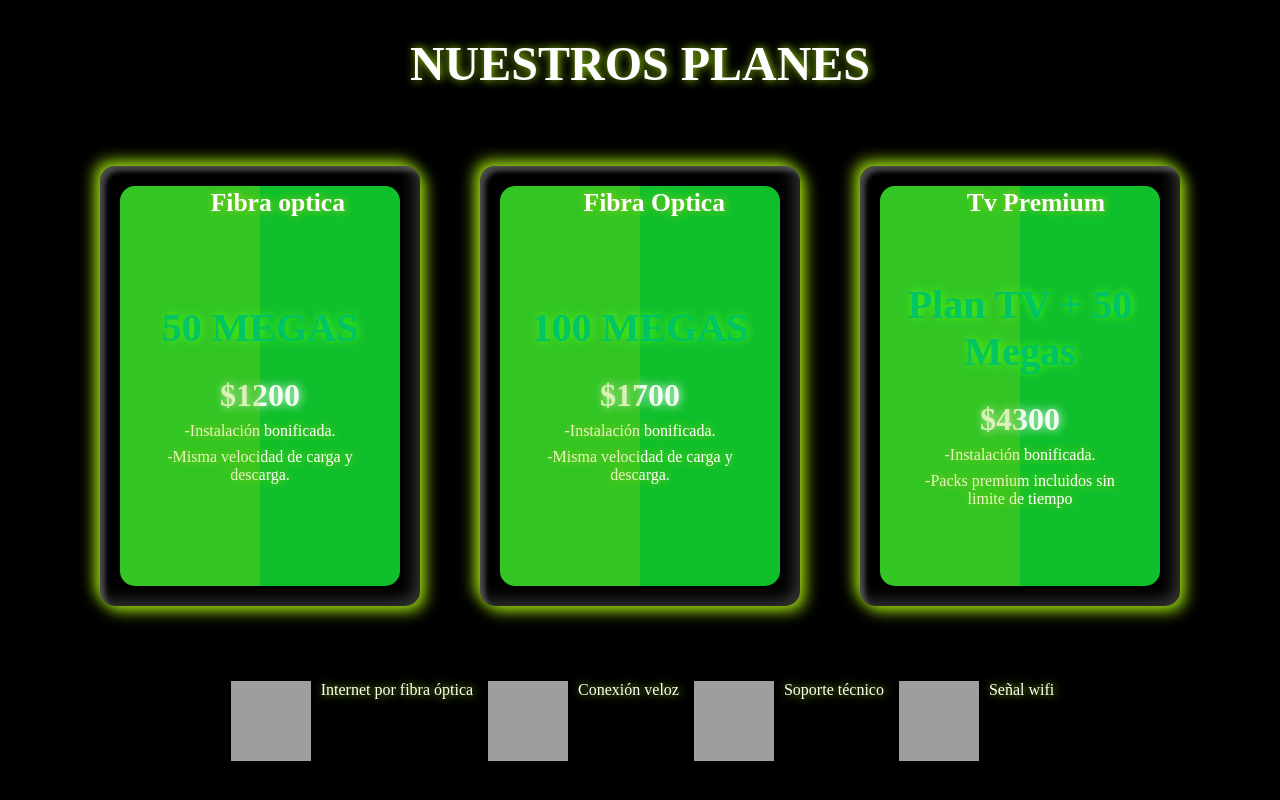
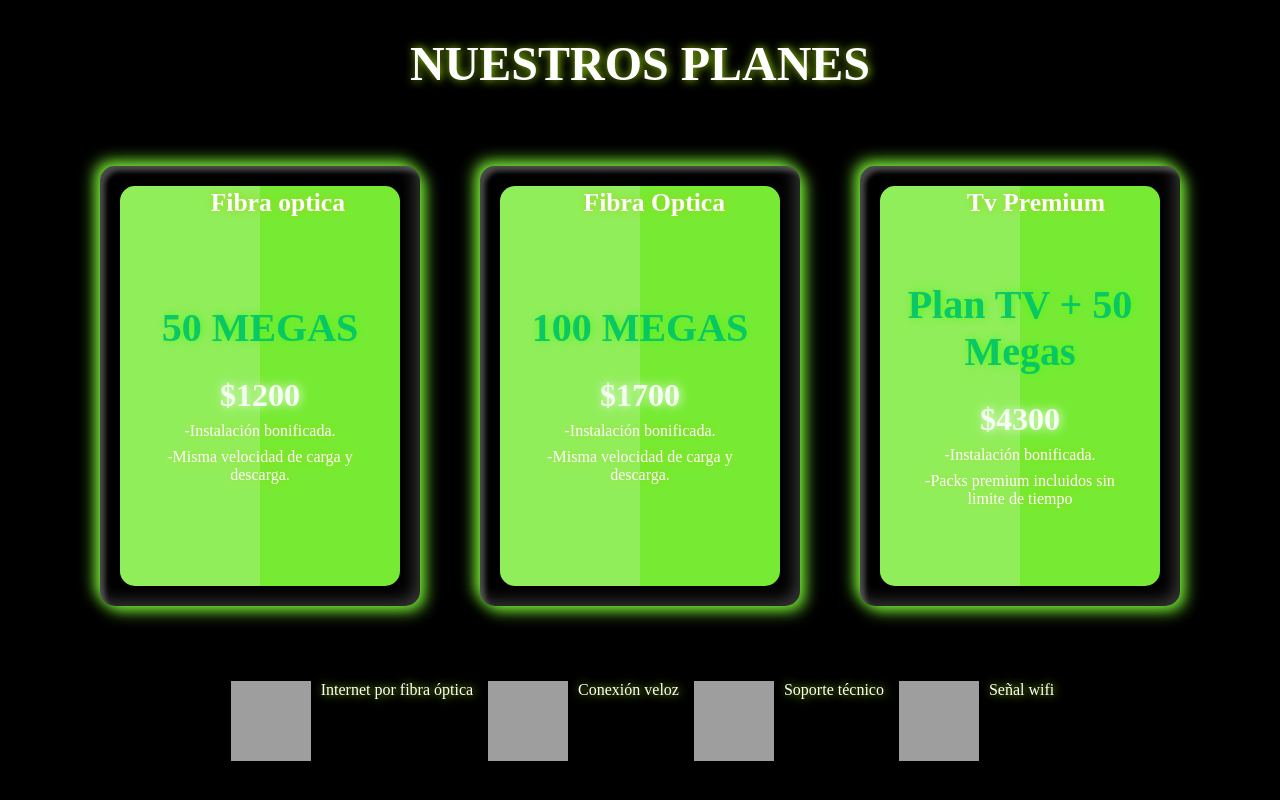
Before and after one commit to martinsosafer/medianet, a React (Create React App) app: page / in a window 1280 px wide. Shown: the part 809-1609 px from the top of the page. Built offline with nearby package versions, Linux system fonts and the light colour scheme; grey boxes are pictures that could not be loaded; a web font is replaced by a local one.

Commit message:
cambio de verde por decima novena vez

```diff
--- a/src/components/Card/CardS.css
+++ b/src/components/Card/CardS.css
@@ -30,7 +30,7 @@ body .container .card {
   height: 440px;
   box-shadow: inset 5px 5px 5px rgba(255, 250, 250, 0.264),
     inset -5px -5px 15px rgba(255, 255, 255, 0.21),
-    5px 5px 15px #99d50f, -5px -5px 15px #99d50f;
+    5px 5px 15px #77eb34, -5px -5px 15px #77eb34;
   border-radius: 15px;
   margin: 30px;
   transition: 0.5s;
@@ -44,7 +44,7 @@ body .container .card .box {
   left: 20px;
   right: 20px;
   bottom: 20px;
-  background: #11d131e9;
+  background: #77eb34;
   border-radius: 15px;
   display: flex;
   justify-content: center;
@@ -65,7 +65,7 @@ body .container .card .box:before {
   left: 0;
   width: 50%;
   height: 100%;
-  background: #9ad50f41;
+  background: #f1f7ed36;
 }
 
 body .container .card .box .content {
```
